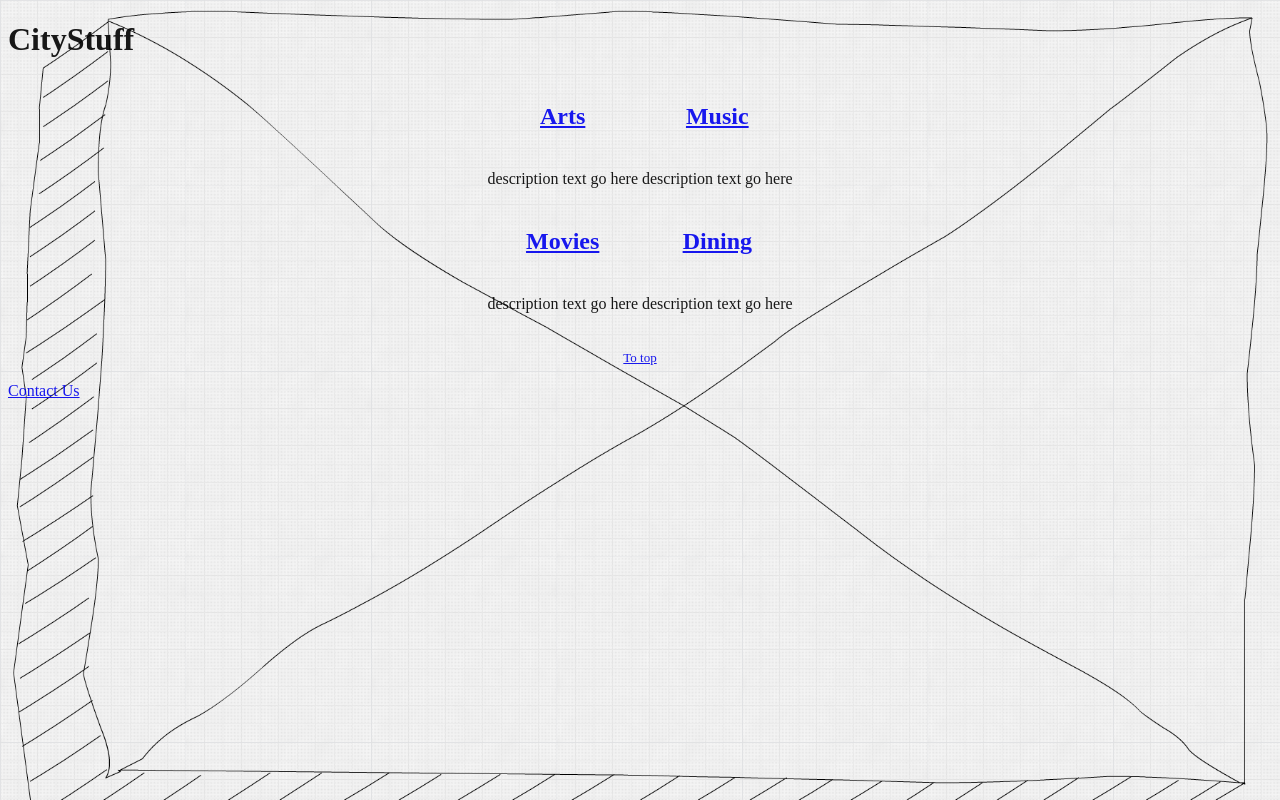
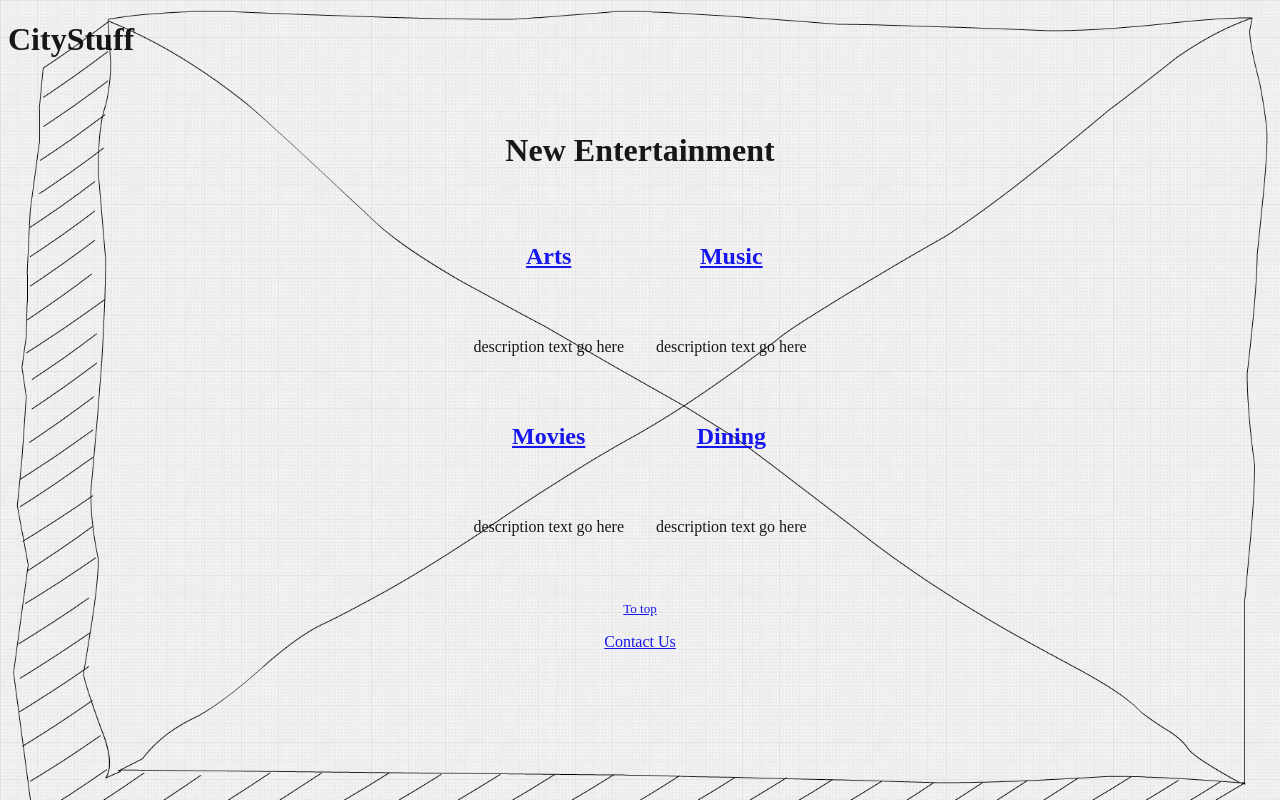
Before and after one commit to studentClarke/ClassProject1, a plain HTML site: page index.html in a window 1280 px wide. Drawn offline with Linux system fonts and the light colour scheme.

Commit message:
Update index.html

```diff
--- a/index.html
+++ b/index.html
@@ -15,14 +15,27 @@
 		text-align: center;
 
 	}
+
+	td{
+		text-align: center;
+	}
+
+	div.btm{
+		text-align: center;
+		bottom: 10px;
+	}
  </style>
 
 </head>
 <body>
+	<!--Site title name CityStuff-->
 	<h1>CityStuff</h1>
 	<a name="top"></a>
 	<!--tables for categories arts, music, movies and dining below here-->
-	<table align="center">
+	<table align="center" cellspacing="30">
+		<thead>
+			<th colspan="2"><h1>New Entertainment<h1></th>
+			</thead>
 		<tr>
 			<td><a href="arts.html"><h2>Arts</h2></a></td>
 			<td><a href="music.html"><h2>Music</h2></a></td>
@@ -38,9 +51,9 @@
 			<td><p>description text go here</p></td>
 		</tr>
 	</table>
-	<!--top link-->
+			<!--top link-->
 			<p align="center"><a href="#top"><font size="-1">To top</font></a></p>
-	<!--mail to email link-->
-			<a href="mailto:contact@citystuff.com">Contact Us</a>
+			<!--mail to email link-->
+			<div class="btm"><a href="mailto:contact@citystuff.com">Contact Us</a></div>
 </body>
 </html>
```
